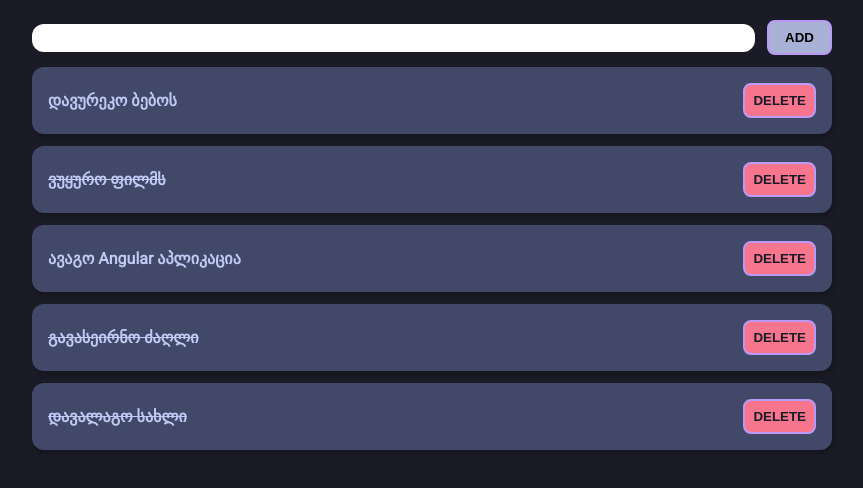
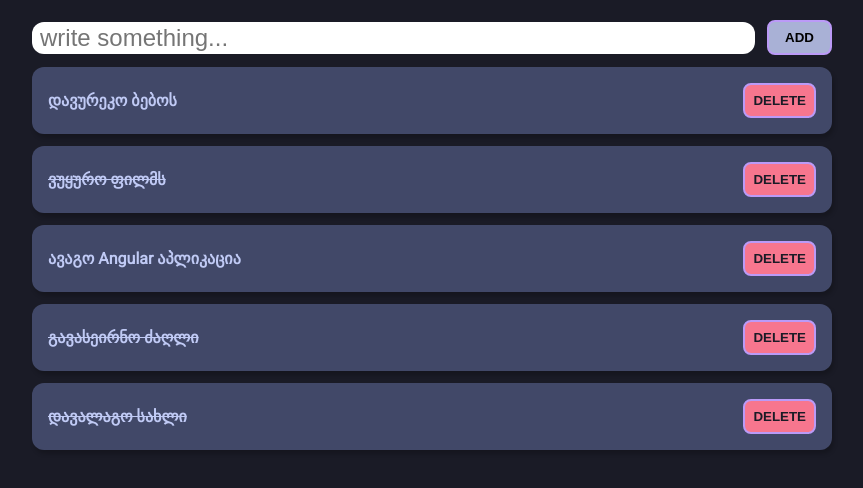
Before and after one commit to CondensedMilk7/ng-lesson-todo, an Angular app: page / in a window 1280 px wide. Shown: the top 488 px of the page, without its empty margins (208-1071 px from the left). Built offline with nearby package versions, Linux system fonts and the light colour scheme.

Commit message:
add input placeholder and padding

```diff
--- a/src/app/input/input.component.css
+++ b/src/app/input/input.component.css
@@ -9,6 +9,7 @@ input {
   font-size: 1.5rem;
   border-radius: 12px;
   border: none;
+  padding: 2px 8px;
 }
 
 button {
--- a/src/app/input/input.component.html
+++ b/src/app/input/input.component.html
@@ -1,4 +1,4 @@
 <div class="item-input">
-  <input type="text" #inputEl />
+  <input type="text" placeholder="write something..." #inputEl />
   <button (click)="onNewItem(inputEl)">ADD</button>
 </div>
```
